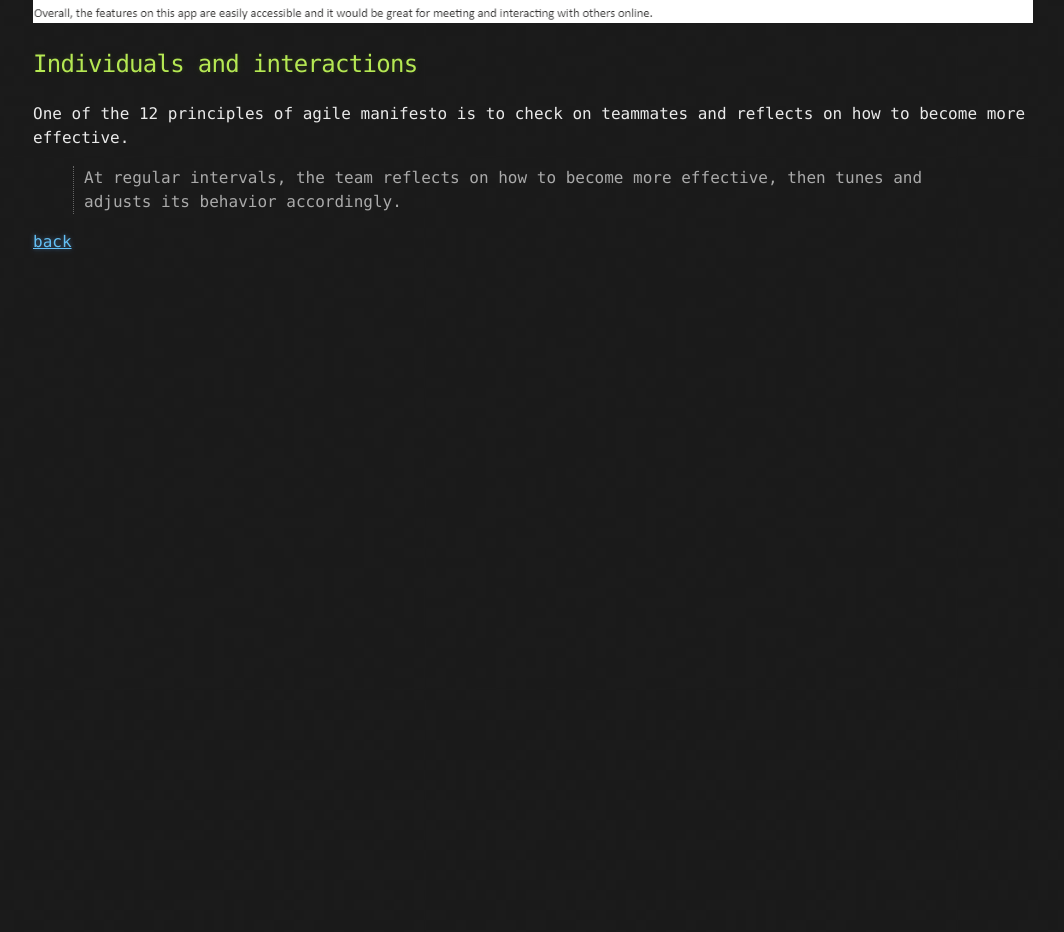
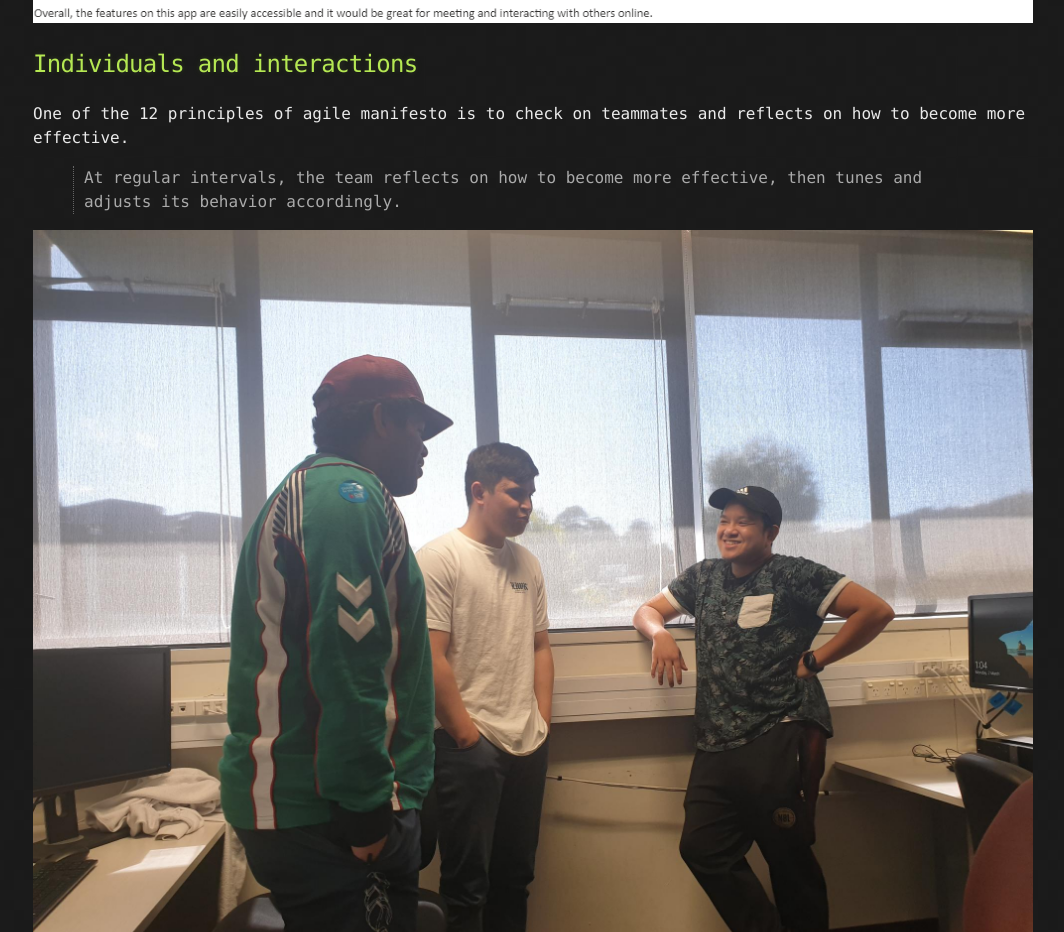
Before and after one commit to amorjk1/Project-1, a Jekyll site: the page built from agile-principle.md, in a window 1280 px wide. Shown: the part 907-1839 px from the top of the page, without its empty margins (107-1171 px from the left). Built offline with Jekyll 4.4.1, drawn with Linux system fonts in a browser that asks for light colours; our own code applies the rules of GitHub Pages for plain Markdown files; before the commit the page ends 1181 px from its top, so only the background shows below that.

Commit message:
Added the photos in the agile page

```diff
--- a/agile-principle.md
+++ b/agile-principle.md
@@ -23,7 +23,9 @@
 
 
 
+![standup](https://github.com/amorjk1/Project-1/blob/master/assets/images/standupMeeting.png?raw=true)
 
+![zoom](https://github.com/amorjk1/Project-1/blob/master/assets/images/zoomMeeting.png?raw=true)
 
 
 
```
